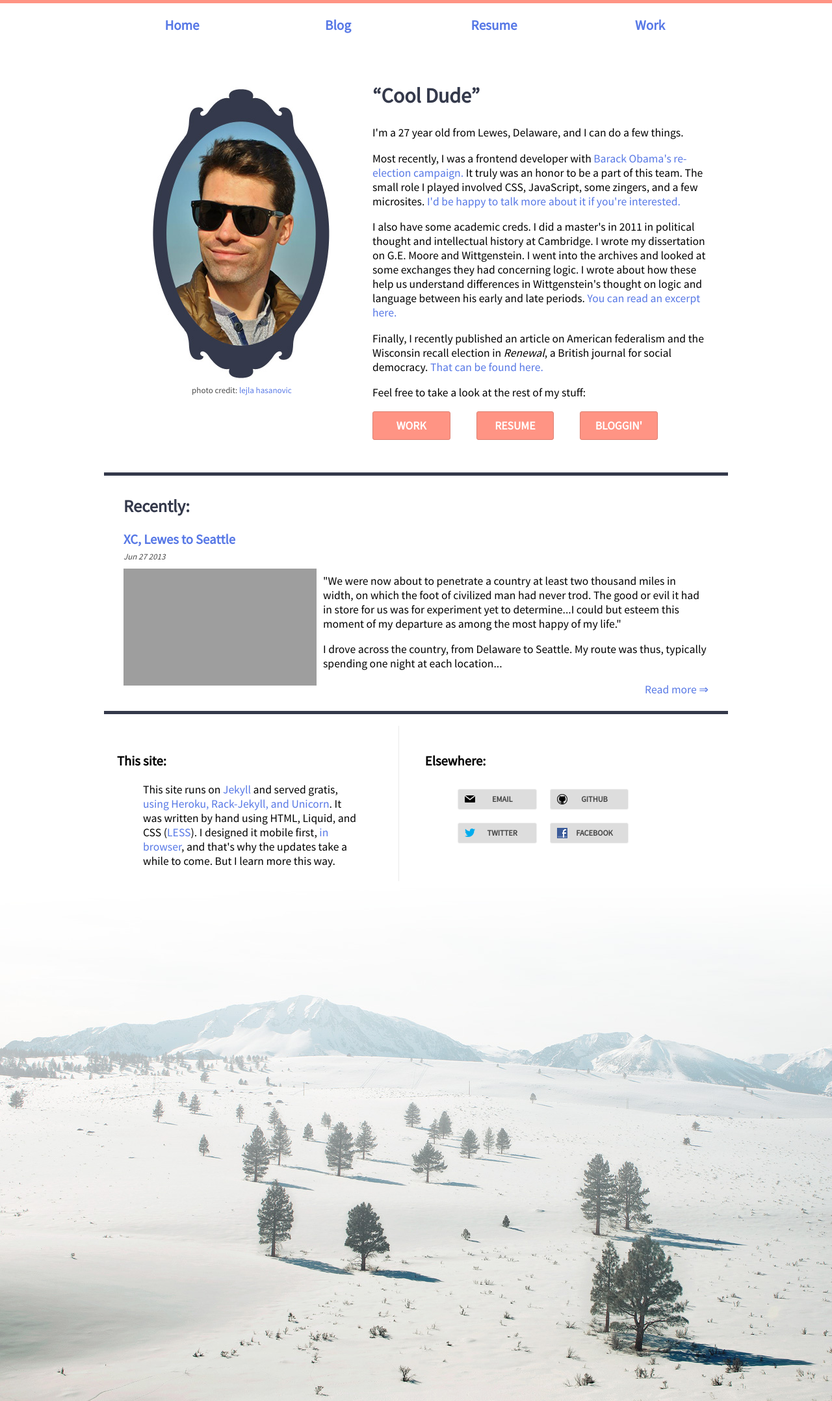
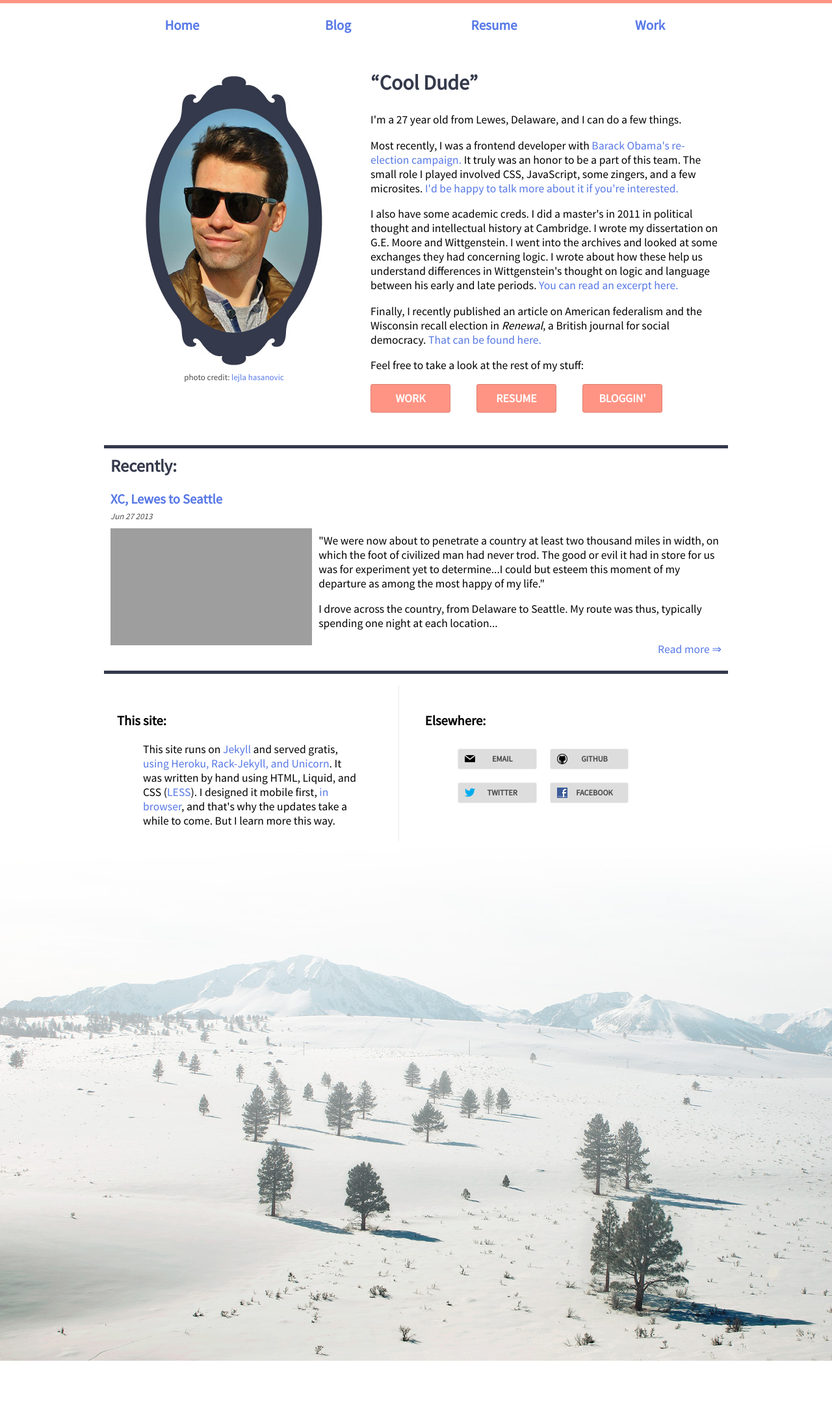
Before and after one commit to evanseyf/blog, a Jekyll site: the page built from index.html, in a window 1280 px wide. Shown: the whole page at 65% size. Built offline with Jekyll 4.4.1, drawn with Linux system fonts in a browser that asks for light colours; nearby versions of some CDN libraries; Markdown is read by kramdown in place of the engine named in the settings; after the commit the page ends 2094 px from its top, so only the background shows below that; grey boxes are pictures that could not be loaded.

Commit message:
too much margin on mobile display

```diff
--- a/css/style.css
+++ b/css/style.css
@@ -50,7 +50,7 @@ h2 {
   color: #34394B;
 }
 section {
-  padding: 30px;
+  padding: 30px 10px;
 }
 section blockquote {
   background-color: #eaeaea;
@@ -405,6 +405,9 @@ footer li {
   font-size: 0.9em;
 }
 @media (min-width: 768px) {
+  section {
+    padding: 10px;
+  }
   figure img {
     width: auto;
   }
@@ -469,6 +472,9 @@ footer li {
     display: none;
   }
 }
+.oldie section {
+  padding: 10px;
+}
 .oldie figure img {
   width: auto;
 }
--- a/css/style.less
+++ b/css/style.less
@@ -61,7 +61,7 @@ h2 {
 }
 
 section {
-	padding: 30px;
+	padding: 30px 10px;
 	blockquote {
 		background-color: #eaeaea;
 		padding: 5px 10px;
@@ -363,6 +363,9 @@ footer li {
 }
 
 .sevenSixtyEight() {
+	section {
+		padding: 10px;
+	}
 	figure img {
 		width: auto;
 	}
```
